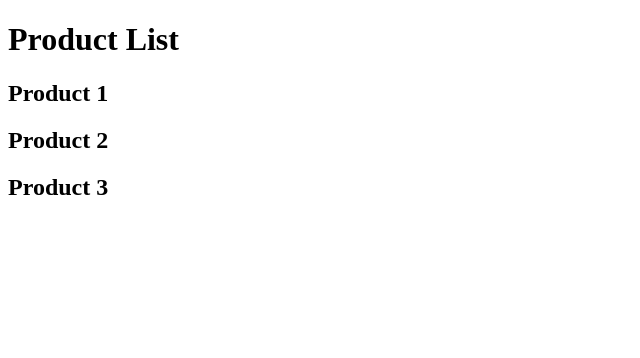
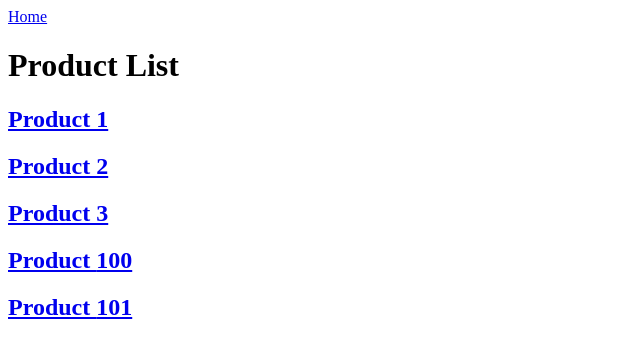
Before and after one commit to BhaumikDhameliya/sk-routing, a SvelteKit app: page /products in a window 1280 px wide. Shown: the top 358 px of the page, without its empty margins (0-640 px from the left). Built offline with nearby package versions, Linux system fonts and the light colour scheme.

Commit message:
route navigation and navigating programmatically

```diff
--- a/src/routes/products/+page.svelte
+++ b/src/routes/products/+page.svelte
@@ -1,4 +1,22 @@
+<script>
+	export let productId = 100;
+</script>
+
+<a href="/">Home</a>
+
 <h1>Product List</h1>
-<h2>Product 1</h2>
-<h2>Product 2</h2>
-<h2>Product 3</h2>
+<a href="/products/product1">
+	<h2>Product 1</h2>
+</a>
+<a href="/products/product2">
+	<h2>Product 2</h2>
+</a>
+<a href="/products/product3">
+	<h2>Product 3</h2>
+</a>
+<a href="/products/{productId}">
+	<h2>Product {productId}</h2>
+</a>
+<a href={`/products/${productId + 1}`}>
+	<h2>Product {productId + 1}</h2>
+</a>
--- a/src/routes/products/[productId]/+page.svelte
+++ b/src/routes/products/[productId]/+page.svelte
@@ -1,6 +1,7 @@
 <script>
-    import {page} from '$app/stores'
-    const productId =$page.params.productId
+	import { page } from '$app/stores';
+	const productId = $page.params.productId;
 </script>
 
+<a href="/">Go Back</a>
 <h1>Details about product {productId}</h1>
```
Also changed, not shown: src/routes/+page.svelte (+20 -0 lines), src/routes/blog/+page.svelte (line endings or trailing spaces).
